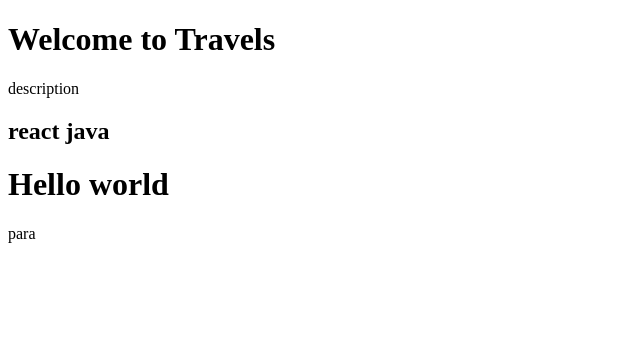
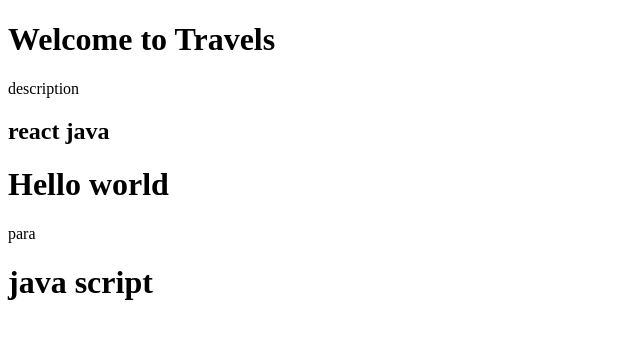
Before and after one commit to medipallibharath/travelbookings, a website: page index.html in a window 1280 px wide. Shown: the whole page, without its empty margins (0-640 px from the left). Drawn offline with Linux system fonts and the light colour scheme.

Commit message:
js commit

```diff
--- a/index.html
+++ b/index.html
@@ -11,5 +11,6 @@
     <H2>react java</H2>
     <h1>Hello world</h1>
     <p>para</p>
+    <h1>java script</h1>
   </body>
 </html>
```
